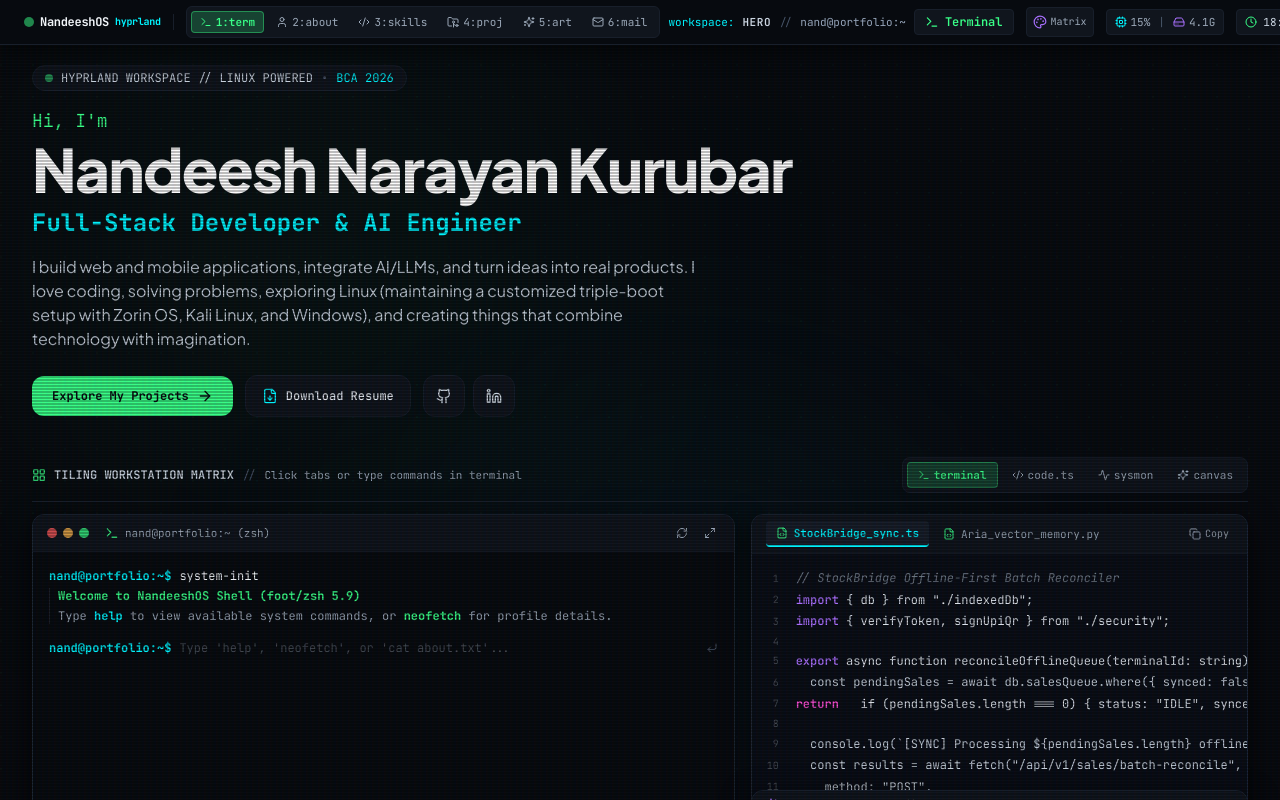
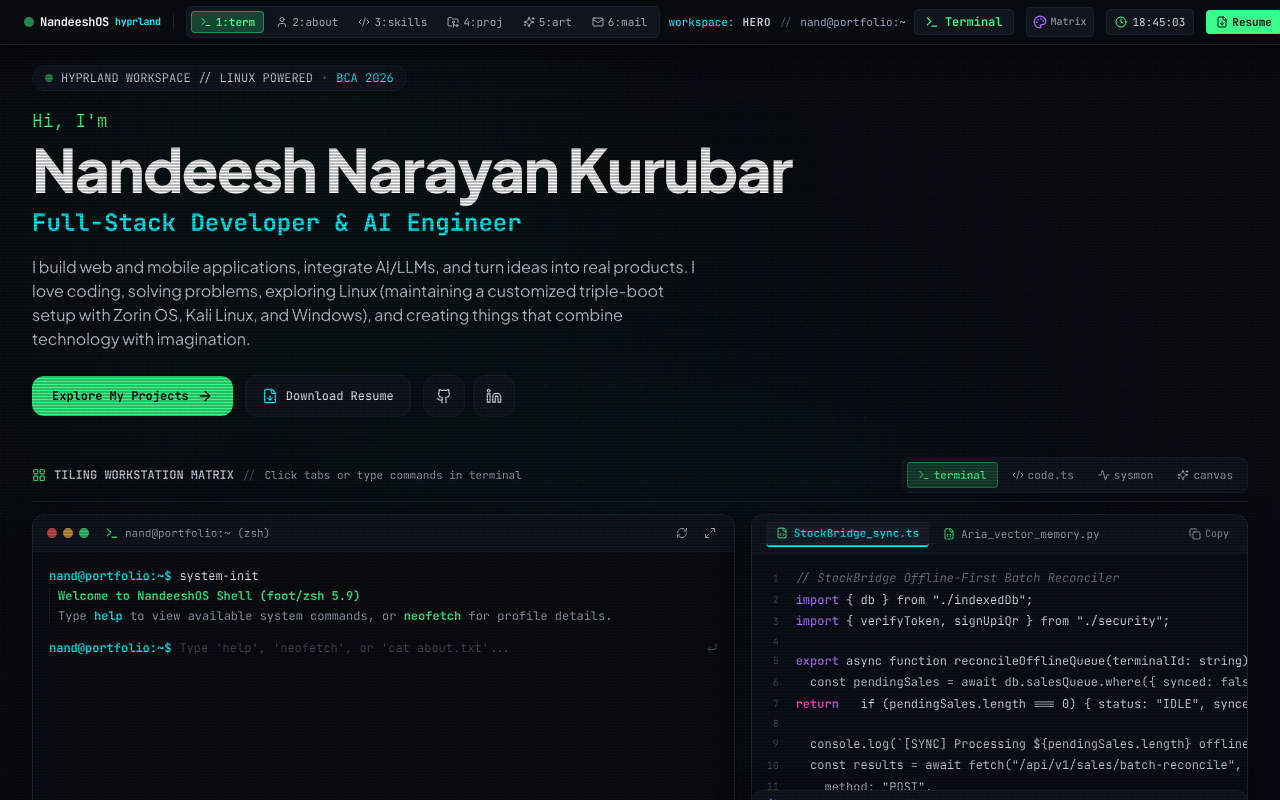
Before and after one commit to nandeesh2799/Portfolio, a React (Vite) app: page / in a window 1280 px wide. Shown: the top 800 px of the page. Built offline with nearby package versions, Linux system fonts and the light colour scheme.

Commit message:
feat(ui): remove CPU and RAM telemetry pill from Waybar header

```diff
--- a/src/components/Waybar.tsx
+++ b/src/components/Waybar.tsx
@@ -1,8 +1,6 @@
 import React, { useState, useEffect } from 'react';
 import {
   Terminal,
-  Cpu,
-  HardDrive,
   Clock,
   Palette,
   FileDown,
@@ -31,7 +29,6 @@ export const Waybar: React.FC<WaybarProps> = ({
   activeSection
 }) => {
   const [time, setTime] = useState<string>('');
-  const [cpuUsage, setCpuUsage] = useState<number>(14);
 
   useEffect(() => {
     const updateClock = () => {
@@ -41,14 +38,6 @@ export const Waybar: React.FC<WaybarProps> = ({
     updateClock();
     const timer = setInterval(updateClock, 1000);
     return () => clearInterval(timer);
-  }, []);
-
-  // Fluctuate CPU slightly to simulate living system monitor
-  useEffect(() => {
-    const cpuTimer = setInterval(() => {
-      setCpuUsage(Math.floor(12 + Math.random() * 8));
-    }, 4000);
-    return () => clearInterval(cpuTimer);
   }, []);
 
   const workspaces = [
@@ -138,19 +127,6 @@ export const Waybar: React.FC<WaybarProps> = ({
             <span className="hidden sm:inline text-[10px] text-muted capitalize">{currentTheme}</span>
           </button>
 
-          {/* System Telemetry (CPU & RAM) */}
-          <div className="hidden md:flex items-center gap-2 px-2 py-1 rounded bg-bg-secondary border border-bg-tertiary text-[11px] text-muted">
-            <div className="flex items-center gap-1">
-              <Cpu className="w-3 h-3 text-terminal-cyan" />
-              <span>{cpuUsage}%</span>
-            </div>
-            <span className="text-slate-600">|</span>
-            <div className="flex items-center gap-1">
-              <HardDrive className="w-3 h-3 text-terminal-purple" />
-              <span>4.1G</span>
-            </div>
-          </div>
-
           {/* Real-time Clock */}
           <div className="flex items-center gap-1.5 px-2 py-1 rounded bg-bg-secondary border border-bg-tertiary text-slate-300 text-[11px]">
             <Clock className="w-3 h-3 text-terminal-green" />
```
